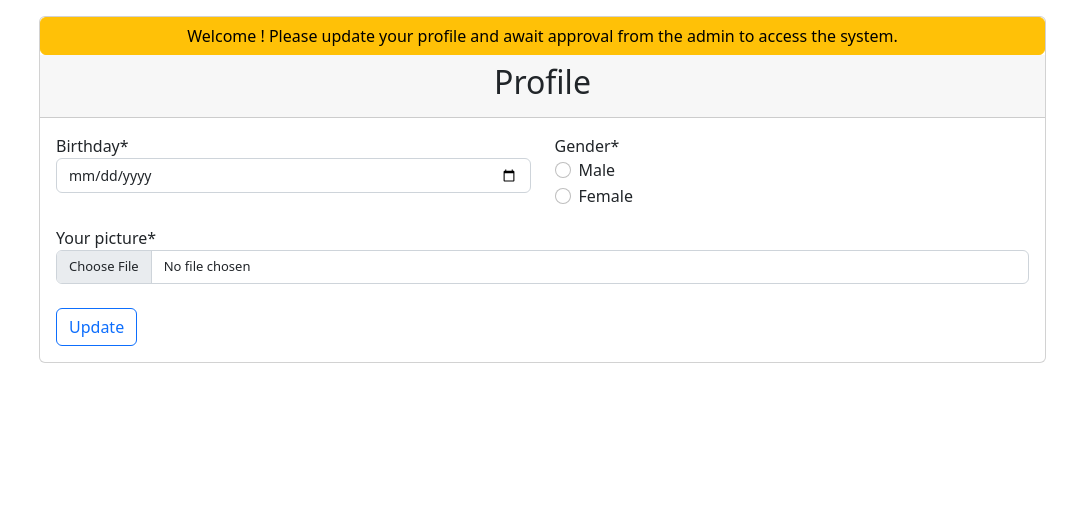
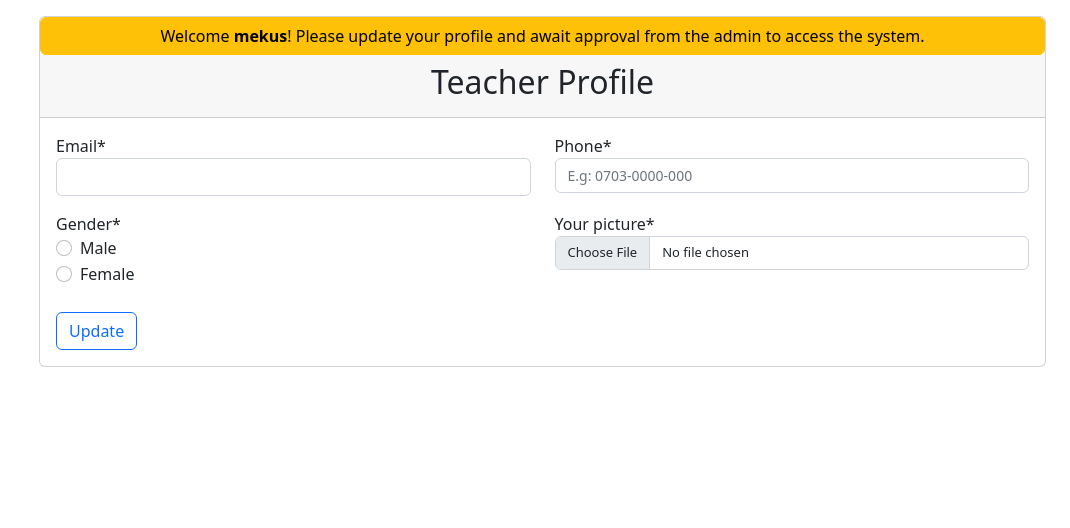
Before and after one commit to martins232/momo, a Django app: page /lobby/ in a window 1280 px wide. Shown: the part 56-584 px from the top of the page, without its empty margins (210-1280 px from the left). Run offline with Django 4.2, Linux system fonts and the light colour scheme; a user stored in the database is signed in; parts of the project's set-up code (start-up, migrations or seed data) failed here and were passed over; some libraries are stand-ins or nearby versions.

Commit message:
finished lobby for both teachers and students

```diff
--- a/templates/lobby.html
+++ b/templates/lobby.html
@@ -37,9 +37,11 @@
                             </div>
                             {% endfor %}
                     {% endif %}
+                    <!-- Student Form -->
+                    {% if request.user.is_student %}
                     <div class="card mb-4 mt-3">
                         <div class="btn btn-warning text-center" style="cursor: default;">
-                            Welcome <strong>{{request.user.first_name}}</strong>! Please update your profile and await approval from the admin to access the system.
+                            Welcome <strong>{{request.user.username}}</strong>! Please update your profile and await approval from the admin to access the system.
                         </div>
                         <div class="card-header">
                             <h2 class="text-center">Profile</h2>
@@ -68,6 +70,55 @@
                             </form>
                         </div>
                     </div>
+                    <!-- end of student form -->
+
+                    {% else %}
+                    <!-- Teacher form -->
+                    <div class="card mb-4 mt-3">
+                        <div class="btn btn-warning text-center" style="cursor: default;">
+                            Welcome <strong>{{request.user.username}}</strong>! Please update your profile and await approval from the admin to access the system.
+                        </div>
+                        <div class="card-header">
+                            <h2 class="text-center">Teacher Profile</h2>
+                        </div>
+                        <div class="card-body">
+                            <!-- profile form -->
+                            <form action="" method="post" novalidate autocomplete="off" enctype="multipart/form-data">
+                                {% csrf_token %}
+                                <!-- {{form | crispy}} -->
+                                <div class="row mb-3">
+                                    <div class="col-md-6">
+                                        <div class="form-floating mb-3 mb-md-0">
+                                            {{form.email | as_crispy_field}}
+                                        </div>
+                                    </div>
+                                    <div class="col-md-6">
+                                        <div class="form-floating mb-3 mb-md-0">
+                                            {{form.phone | as_crispy_field}}
+                                        </div>
+                                    </div>
+                                </div>
+                                <div class="row mt-3">
+                                    <div class="col-md-6">
+                                        <div class="form-floating mb-3 mb-md-0">
+                                            {{form.gender | as_crispy_field}}
+                                        </div>
+                                    </div>
+                                    <div class="col-md-6">
+                                        <div class="form-floating mb-3 mb-md-0">
+                                            {{form.image | as_crispy_field}}
+                                        </div>
+                                    </div>
+                                </div>
+
+                                <div class="mt-4 mb-0 mx-auto">
+                                    <div class="small"><button type="submit" class="btn btn-outline-primary">Update</button></div>
+                                </div>
+                            </form>
+                        </div>
+                    </div>
+                    <!-- end of Teacher form -->
+                    {% endif %}
                 </div>
             </main>
             <footer class="py-4 bg-light mt-auto">
@@ -90,6 +141,10 @@
     <script src="{% static "js/scripts.js" %}"></script> <!--Cobtrols toggling-->
     <script src="https://cdnjs.cloudflare.com/ajax/libs/Chart.js/2.8.0/Chart.min.js" crossorigin="anonymous"></script>
     <script src="https://cdn.jsdelivr.net/npm/simple-datatables@7.1.2/dist/umd/simple-datatables.min.js" crossorigin="anonymous"></script>
+    <script src="https://code.jquery.com/jquery-3.7.1.min.js" integrity="sha256-/JqT3SQfawRcv/BIHPThkBvs0OEvtFFmqPF/lYI/Cxo=" crossorigin="anonymous"></script>
+    <!-- Jquery mask -->
+   <script src="https://cdnjs.cloudflare.com/ajax/libs/jquery.mask/1.14.16/jquery.mask.min.js" integrity="sha512-pHVGpX7F/27yZ0ISY+VVjyULApbDlD0/X0rgGbTqCE7WFW5MezNTWG/dnhtbBuICzsd0WQPgpE4REBLv+UqChw==" crossorigin="anonymous" referrerpolicy="no-referrer"></script>
+
 </body>
 
 </html>
--- a/users/admin.py
+++ b/users/admin.py
@@ -1,6 +1,7 @@
 from django.contrib import admin
-from . models import User, Student
+from . models import User, Student, Teacher
 
 # Register your models here.
 admin.site.register(User)
 admin.site.register(Student)
+admin.site.register(Teacher)
--- a/users/forms.py
+++ b/users/forms.py
@@ -1,7 +1,7 @@
 from django import forms
 from django.core.validators import RegexValidator
 from django.core.exceptions import ValidationError
-from . models import User, Student
+from . models import User, Student, Teacher
 from django.contrib.auth.forms import UserCreationForm
 from datetime import date # used in birthday validation
 import datetime # used to prevent future date
@@ -83,8 +83,8 @@ class StudentRequestForm(forms.ModelForm):
     )
     class Meta:
         model = Student
-        fields = "__all__"
-        exclude = ["user"]
+        # fields = "__all__"
+        exclude = ["status","user"]
 
 
         GENDER = (
@@ -142,3 +142,67 @@ class StudentRequestForm(forms.ModelForm):
                 return image
         else:
             raise forms.ValidationError("Max. Upload: 2MB")
+
+
+
+class TeacherRequestForm(forms.ModelForm):
+    image = forms.FileField(
+        label="Your picture",
+        required= True,
+        widget=forms.ClearableFileInput(
+            attrs={
+                "style": "font-size : 13px;",
+                "class": "form-control",
+                "accept": "image/png, image/jpeg"
+            }
+        )
+    )
+    class Meta:
+        model = Teacher
+        exclude = ["user", "status"]
+
+        GENDER = (
+            ("M","Male"),
+            ("F","Female")
+        )
+
+        widgets ={
+            "phone" :forms.TextInput(
+                attrs={
+                    "style": "font-size:14px; ", #CSS
+                    "placeholder": "E.g: 0703-0000-000",
+                    "data-mask": "+(234) 0000-0000-000",
+                }
+            ),
+             "gender":forms.RadioSelect(choices=GENDER, attrs={"class":"btn-check",}),
+        }
+
+    def __init__(self, request, *args, **kwargs):
+        self.request = request # Assign the request object to the form instance
+        super().__init__(*args, **kwargs) # Call the parent class constr
+
+    def clean_image(self):
+        image = self.cleaned_data.get("image")
+        ext = str(image).split(".")[-1]
+        if image.size <= 2*1048576:
+            try:
+                new_name = (self.request.user.first_name+"_"+self.request.user.last_name+"."+ext).lower()
+            except KeyError:
+                return image
+            else:
+                image.name = new_name
+                return image
+        else:
+            raise forms.ValidationError("Max. Upload: 2MB")
+
+    def clean_phone(self):
+        phone = self.cleaned_data.get("phone")
+        if len(phone) != 20:
+            raise forms.ValidationError("Incomplete number: +(234) 0000-0000-000")
+        return phone
+
+    def clean_email(self):
+        email = self.cleaned_data.get("email")
+        if Teacher.objects.filter(email=email).exists():
+            raise forms.ValidationError("Denied! " + email + " is already registered")
+        return email
--- a/users/models.py
+++ b/users/models.py
@@ -28,8 +28,19 @@ class Student(models.Model):
     birth = models.DateField(auto_now=False, auto_now_add=False, verbose_name="Birthday")
     gender = models.CharField(max_length=10)
     image = models.FileField(upload_to="photo", blank=True, verbose_name="Photo")
-    # status = models.CharField(max_length=50, null=True, choices=STATUS_CHOICE, default="Pending")
+    status = models.CharField(max_length=50, null=True, choices=STATUS_CHOICE, default="Pending")
     # grade=
 
     def __str__(self):
         return self.user.username
+class Teacher(models.Model):
+    user = models.OneToOneField(User, on_delete=models.CASCADE)
+    email = models.EmailField(max_length=50)
+    phone = models.CharField(max_length=20)
+    gender = models.CharField(max_length=10)
+    image = models.FileField(upload_to="photo", blank=True, verbose_name="Photo")
+    status = models.CharField(max_length=50, null=True, choices=STATUS_CHOICE, default="Pending")
+    #course
+
+    def __str__(self):
+        return self.user.username
--- a/users/views.py
+++ b/users/views.py
@@ -26,30 +26,47 @@ def loginPage(request):
 
 @login_required(login_url="login")
 def lobby(request):
-    p_form = StudentRequestForm(request, data=request.POST or None, files=request.FILES or None)
+    if request.user.is_student:
+        form = StudentRequestForm(request, data=request.POST or None, files=request.FILES or None)
+        if request.method =="POST":
+            form = StudentRequestForm(request, request.POST, request.FILES)
+            if form.is_valid():
+                birth = form.cleaned_data["birth"]
+                gender = form.cleaned_data["gender"]
+                image = form.cleaned_data["image"]
 
-    if request.method =="POST":
-        form = StudentRequestForm(request, request.POST, request.FILES)
-        if form.is_valid():
-            birth = form.cleaned_data["birth"]
-            gender = form.cleaned_data["gender"]
-            image = form.cleaned_data["image"]
+                try:
+                    student = Student.objects.create(user = request.user,birth = birth,gender = gender)
+                except IntegrityError:
+                    messages.info(request, "Profile already submitted, which is now pending admin verification")
+                else:
+                    student.image=image
+                    student.save()
+                    messages.success(request, "Created succesful")
+                return redirect("lobby")
+    else:
+        form = TeacherRequestForm(request, data=request.POST or None, files=request.FILES or None)
+        if request.method =="POST":
+            form = TeacherRequestForm(request, request.POST, request.FILES)
+            if form.is_valid():
+                phone = form.cleaned_data["phone"]
+                gender = form.cleaned_data["gender"]
+                email = form.cleaned_data["email"]
+                image = form.cleaned_data["image"]
 
-            try:
-                student = Student.objects.create(
-                    user = request.user,
-                    birth = birth,
-                    gender = gender,
-                )
-            except IntegrityError:
-                messages.info(request, "Profile already submitted, which is now pending admin verification")
-            else:
-                student.image=image
-                student.save()
-                messages.success(request, "Created succesful")
-            return redirect("lobby")
+                try:
+                    teacher = Teacher.objects.create(user = request.user,phone = phone,gender = gender, email=email)
+                except IntegrityError:
+                    messages.info(request, "Profile already submitted, which is now pending admin verification")
+                else:
+                    teacher.image=image
+                    teacher.save()
+                    messages.success(request, "Created succesful")
+                return redirect("lobby")
+
+
     context ={
-        "form": p_form
+        "form": form,
     }
     return render(request, "lobby.html", context)
 
```
